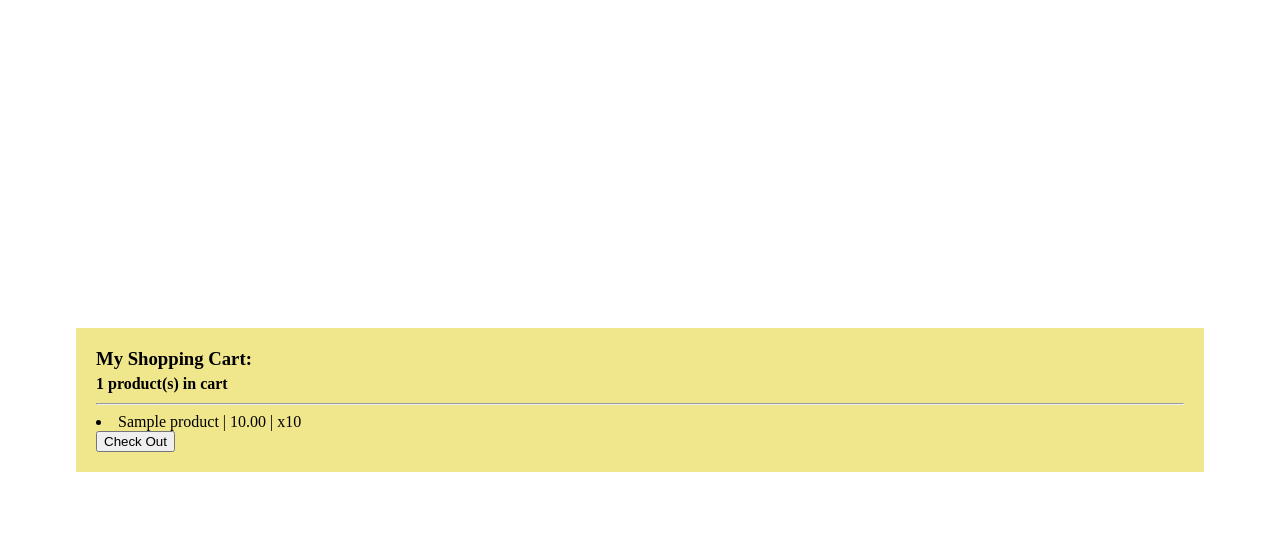
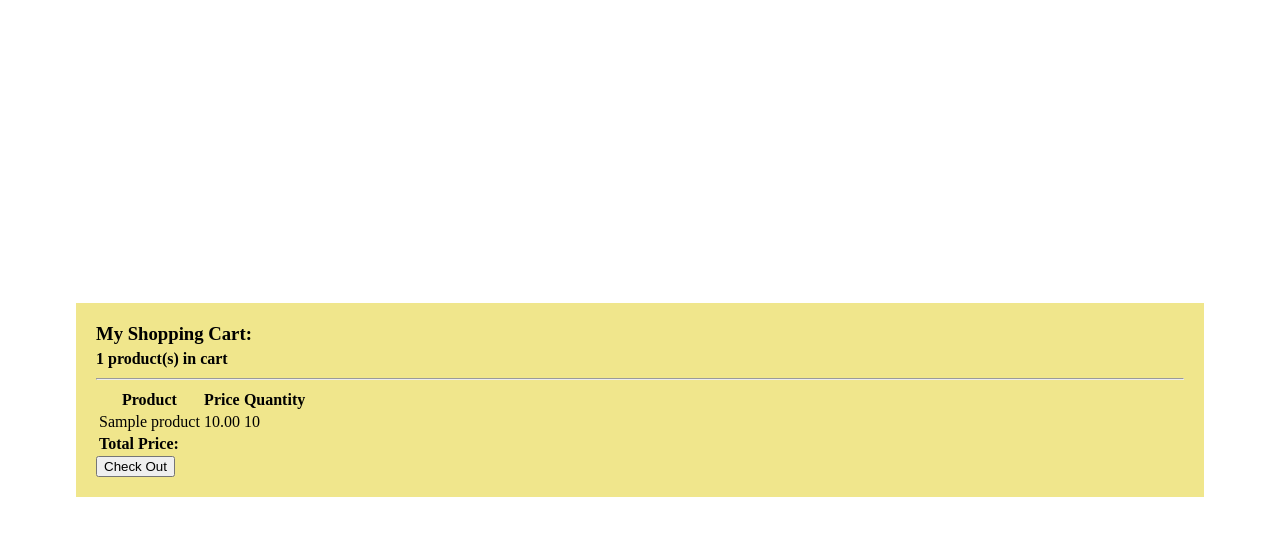
Before and after one commit to zeenith09/hackathon350, a Django app: page /cart/1/ in a window 1280 px wide. Shown: the top 536 px of the page. Run offline with Django 4.2, Linux system fonts and the light colour scheme; tables that the repository leaves empty hold one stand-in row (values such as "Sample post").

Commit message:
added ajax for index & replaced list views with tables of products in carts

```diff
--- a/MyApp/urls.py
+++ b/MyApp/urls.py
@@ -4,7 +4,8 @@ from django.contrib.staticfiles.urls import staticfiles_urlpatterns
 
 urlpatterns = [
     path('', views.index, name='index'),
-    path('cart/<int:cart_id>/', views.view_cart, name='cart')
+    path('cart/<int:cart_id>/', views.view_cart, name='cart'),
+    path('cart/add/<int:product_id>/', views.add_to_cart, name='add_to_cart')
 ]
 urlpatterns += staticfiles_urlpatterns()
 ### To run needa also do prod_init since we added it as a command
--- a/MyApp/views.py
+++ b/MyApp/views.py
@@ -6,17 +6,32 @@ from .models import Product, Cart, CartItem
 # Create your views here.
 
 def index(request):
-  products = Product.objects.all().values()
-  cart = Cart.objects.all().values()
-  template = loader.get_template('index.html')
-  context = {
-    'products': products,
-    'cart': cart
-  }
-  return HttpResponse(template.render(context, request))
+  if request.user.is_authenticated:
+    products = Product.objects.all().values()
+    cart, created = Cart.objects.get_or_create(user=request.user)
+    if not created:
+        cart.save()
+    template = loader.get_template('index.html')
+    context = {
+        'products': products,
+        'cart': cart
+    }
+    return HttpResponse(template.render(context, request))
+  else:
+    return JsonResponse({"error": "You must be logged in"}, status=403)
 
 def add_to_cart(request, product_id):
-    pass
+    if request.user.is_authenticated:
+        product = get_object_or_404(Product, id=product_id)
+        cart, created = Cart.objects.get_or_create(user=request.user)
+        cart_item, created = CartItem.objects.get_or_create(cart=cart, product=product)
+
+        if not created:
+            cart_item.quantity += 1
+            cart_item.save()
+        return JsonResponse({"message": "Item added", "cart_count": cart.get_items().count()})
+    else:
+        return JsonResponse({"error": "You must be logged in"}, status=403)
 
 def remove_from_cart(request, item_id):
     pass
--- a/static/js/app.js
+++ b/static/js/app.js
@@ -1 +1,31 @@
 // add event listener
+document.addEventListener("DOMContentLoaded", function () {
+    /* This add-to-cart was AI generated using generic code and I edited it to work for our project */
+    document.querySelectorAll(".add-button").forEach(button => {
+        button.addEventListener("click", function () {
+            let productId = this.getAttribute("data-product");
+
+            fetch(`/cart/add/${productId}/`, {
+                method: "GET",
+                headers: {
+                    "X-Requested-With": "XMLHttpRequest"
+                }
+            })
+            .then(response => response.json())
+            .then(data => {
+                if (data.cart_count !== undefined) {
+                    // Update cart count
+                    document.querySelector(".shopping-cart .container-subtitle").textContent =
+                        `${data.cart_count} product(s) in cart`;
+
+                    // Optionally update cart list with a placeholder
+                    const cartList = document.querySelector(".shopping-cart-list");
+                    const newItem = document.createElement("li");
+                    newItem.textContent = data.last_item;
+                    newItem.classList.add("shopping-cart-item");
+                    cartList.appendChild(newItem);
+                }
+            });
+        });
+    });
+});
--- a/templates/cart.html
+++ b/templates/cart.html
@@ -17,13 +17,34 @@
             <h4 class="container-subtitle">{{ cart.get_items.count }} product(s) in cart</h4>
             <hr />
             <div class="shopping-cart-contents">
-                <list class="shopping-cart-list">
-                    {% for item in cart.get_items %}
-                        <li class="shopping-cart-item">{{ item.product.name }} | {{ item.product.price }} | x{{ item.quantity }}</li>
-                    {% empty %}
-                        <span>Your cart has no items!</span>
-                    {% endfor %}
-                </list>
+                <table class="shopping-cart-table">
+                    <thead>
+                        <tr class="shopping-cart-table-header">
+                            <th>Product</th>
+                            <th>Price</th>
+                            <th>Quantity</th>
+                        </tr>
+                    </thead>
+                    <tbody>
+                        {% for item in cart.get_items %}
+                        <tr class="shopping-cart-item">
+                            <td>{{ item.product.name }}</td>
+                            <td>{{ item.product.price }}</td>
+                            <td>{{ item.quantity }}</td>
+                        </tr>
+                        {% empty %}
+                        <tr>
+                            <td colspan="3">Your cart is empty!</td>
+                        </tr>
+                        {% endfor %}
+                        {% if cart.get_items.count > 0 %}
+                        <tr>
+                            <td colspan="2"><strong>Total Price:</strong></td>
+                            <td><!--add functionality here--></td>
+                        </tr>
+                        {% endif %}
+                    </tbody>
+                </table>
             </div>
             <button type="button" class="checkout-button">Check Out</button>
         </div>
```
Also changed, not shown: templates/index.html (+20 -9 lines).
